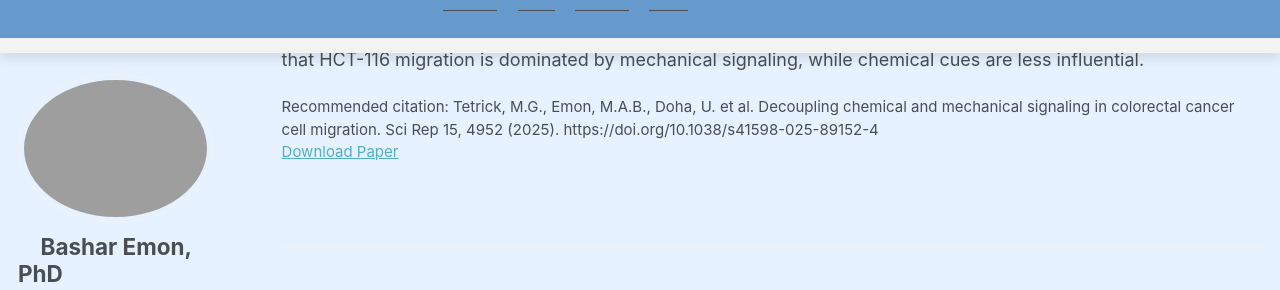
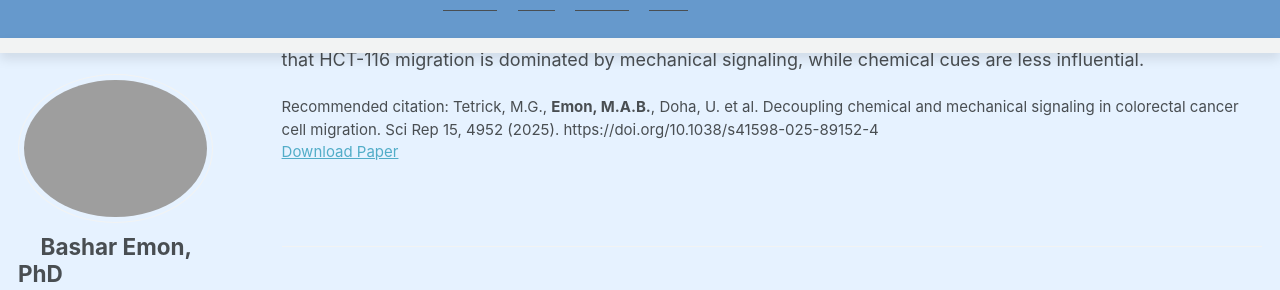
Before and after one commit to BasharEmon/BasharEmon.github.io, a Jekyll site: the page built from _publications/2010-10-01-paper-title-number-2.md, in a window 1280 px wide and 900 px high, scrolled down 477 px. Shown: the part 163-453 px from the top of the window. Built offline with Jekyll 4.4.1, drawn with Linux system fonts in a browser that asks for light colours; some web fonts are replaced.

```diff
--- a/_publications/2010-10-01-paper-title-number-2.md
+++ b/_publications/2010-10-01-paper-title-number-2.md
@@ -8,7 +8,7 @@ date: 2025-02-10
 venue: 'Scientific Reports'
 slidesurl:
 paperurl: 'http://BasharEmon.github.io/files/Sci Rep 2025.pdf'
-citation: 'Tetrick, M.G., Emon, M.A.B., Doha, U. et al. Decoupling chemical and mechanical signaling in colorectal cancer cell migration. Sci Rep 15, 4952 (2025). https://doi.org/10.1038/s41598-025-89152-4'
+citation: 'Tetrick, M.G., <b>Emon, M.A.B.</b>, Doha, U. et al. Decoupling chemical and mechanical signaling in colorectal cancer cell migration. Sci Rep 15, 4952 (2025). https://doi.org/10.1038/s41598-025-89152-4'
 ---
 
 Colorectal cancer metastasis is governed by a variety of chemical and mechanical signaling that are largely influenced by cancer-associated fibroblasts (CAFs) in the tumor microenvironment. Here, we deconvolute the chemical from mechanical signaling in the case of the colon cancer cell line HCT-116 and CAFs. We examined three chemoattractants (CXCL12, TGF-β, and activin A) which allegedly are secreted by CAFs and induce HCT-116 cell migration. None of the chemoattractants tested resulted in enhanced migration of HCT-116 in a 2D transwell assay, at low cell density. Similarly, CAF-conditioned media also did not lead to enhanced HCT-116 migration, while CAFs co-cultured in the transwell assay did lead to increased HCT-116 migration. This result suggests that either high cell densities are required for chemotaxis, and/or a reciprocal two-way signaling network between CAFs and HCT-116 is necessary to induce chemotaxis. Surprisingly, we find that HCT-116 cells exhibit enhanced migration along the axis of mechanical stress in a 3D collagen matrix, at very high cell densities. This migration is independent of whether the strain is induced mechanically or by CAFs. By comparing purely mechanical and purely chemical migration to a 3D co-culture of CAFs and HCT-116 containing both chemical and mechanical cues, it is concluded that HCT-116 migration is dominated by mechanical signaling, while chemical cues are less influential.
```
